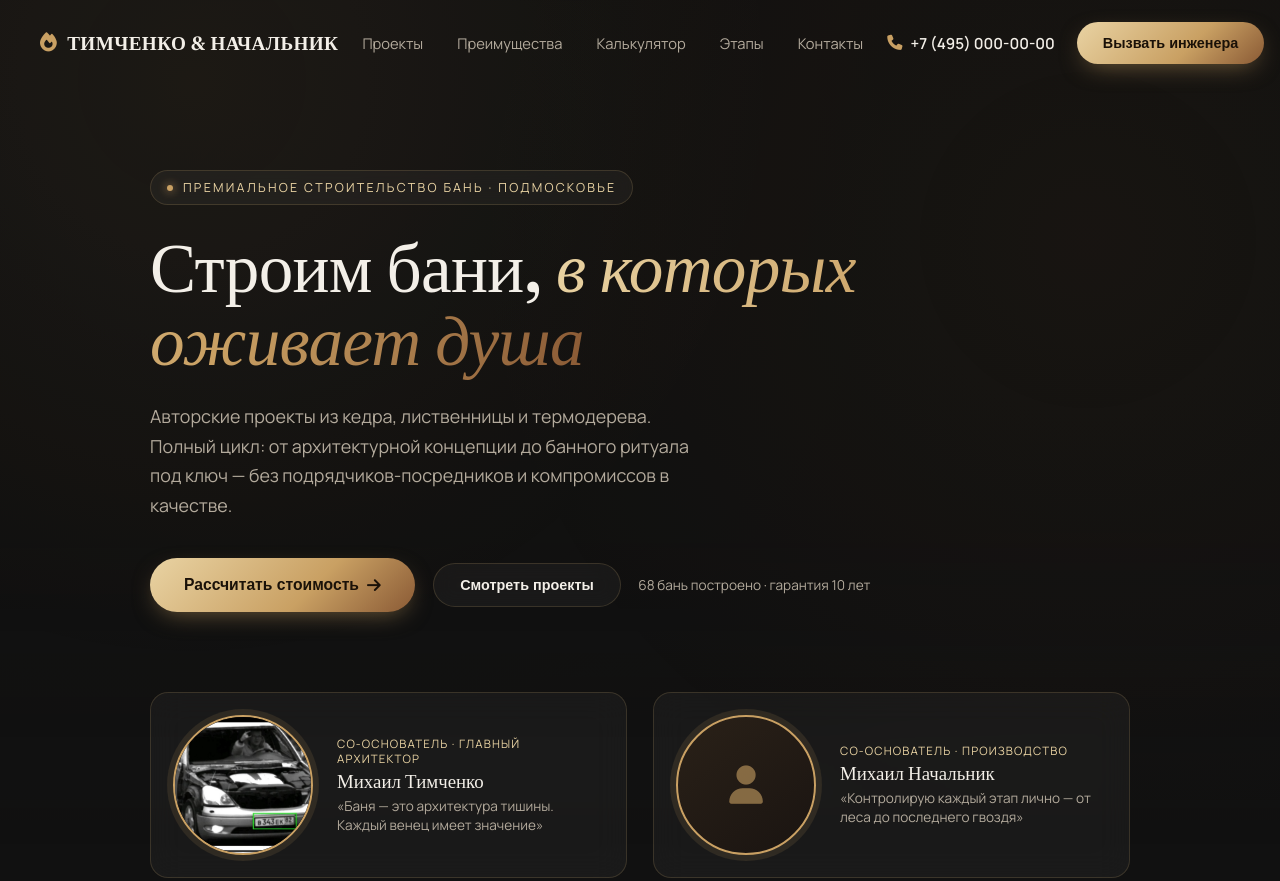
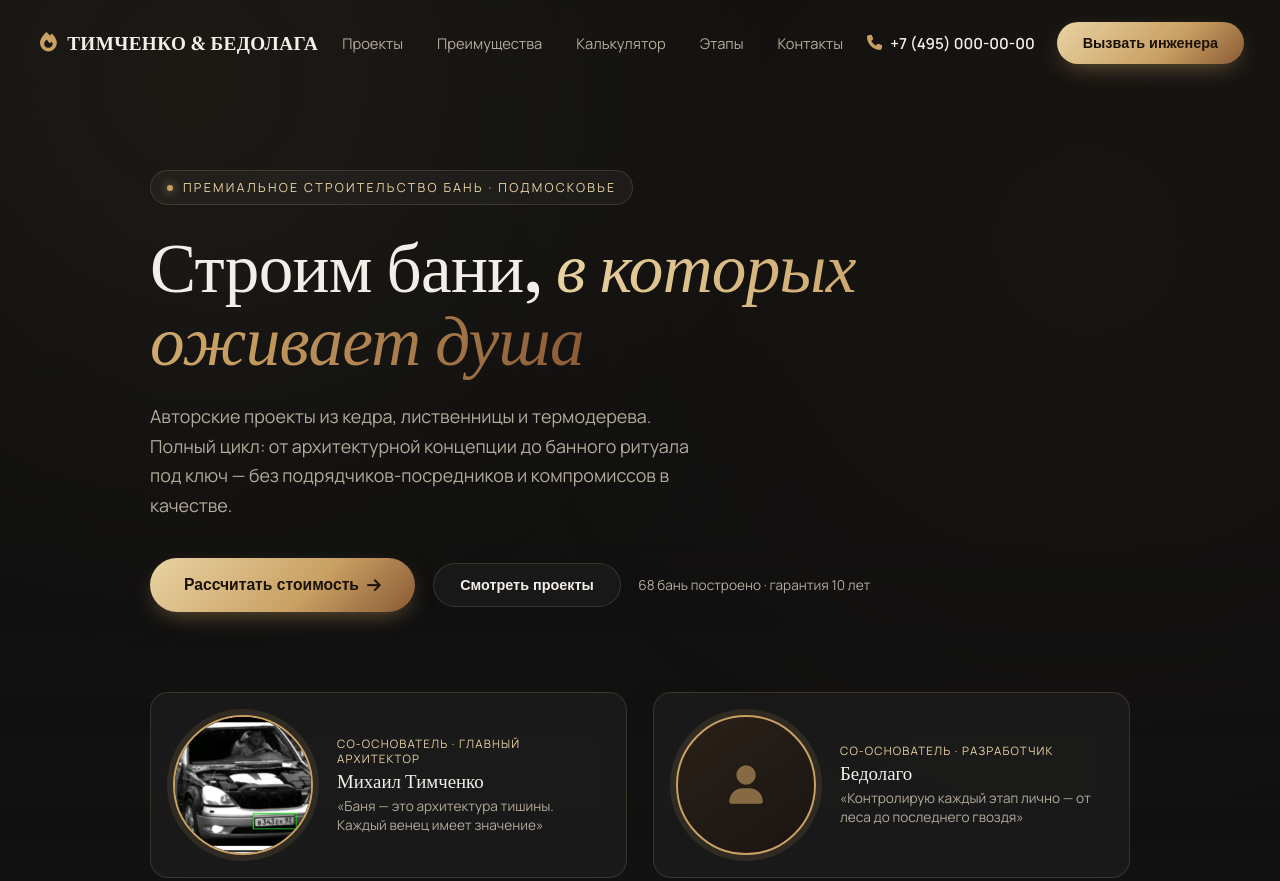
Before and after one commit to itmocore/tim4, a plain HTML site: page index.html in a window 1280 px wide. Shown: the top 881 px of the page. Drawn offline with Linux system fonts and the light colour scheme.

Commit message:
Update index.html

```diff
--- a/index.html
+++ b/index.html
@@ -3,7 +3,7 @@
 <head>
 <meta charset="UTF-8">
 <meta name="viewport" content="width=device-width, initial-scale=1.0">
-<title>ТИМЧЕНКО & НАЧАЛЬНИК — Премиальные бани в Подмосковье</title>
+<title>ТИМЧЕНКО & БЕДОЛАГА — Премиальные бани в Подмосковье</title>
 <link rel="preconnect" href="https://fonts.googleapis.com">
 <link href="https://fonts.googleapis.com/css2?family=Fraunces:opsz,wght@9..144,300;9..144,400;9..144,500;9..144,600&family=Manrope:wght@300;400;500;600;700;800&display=swap" rel="stylesheet">
 <link rel="stylesheet" href="https://cdnjs.cloudflare.com/ajax/libs/font-awesome/6.5.1/css/all.min.css">
@@ -627,7 +627,7 @@ footer{
 
 <header id="siteHeader">
   <div class="container header-inner">
-    <div class="logo"><i class="fa-solid fa-fire"></i> ТИМЧЕНКО &amp; НАЧАЛЬНИК</div>
+    <div class="logo"><i class="fa-solid fa-fire"></i> ТИМЧЕНКО &amp; БЕДОЛАГА</div>
     <nav>
       <a href="#projects">Проекты</a>
       <a href="#advantages">Преимущества</a>
@@ -676,8 +676,8 @@ footer{
           <i class="fa-solid fa-user" style="display:none;"></i>
         </div>
         <div class="owner-info">
-          <div class="role">Со-основатель · Производство</div>
-          <div class="name">Михаил Начальник</div>
+          <div class="role">Со-основатель · Разработчик</div>
+          <div class="name">Бедолаго</div>
           <div class="quote">«Контролирую каждый этап лично — от леса до последнего гвоздя»</div>
         </div>
       </div>
```
